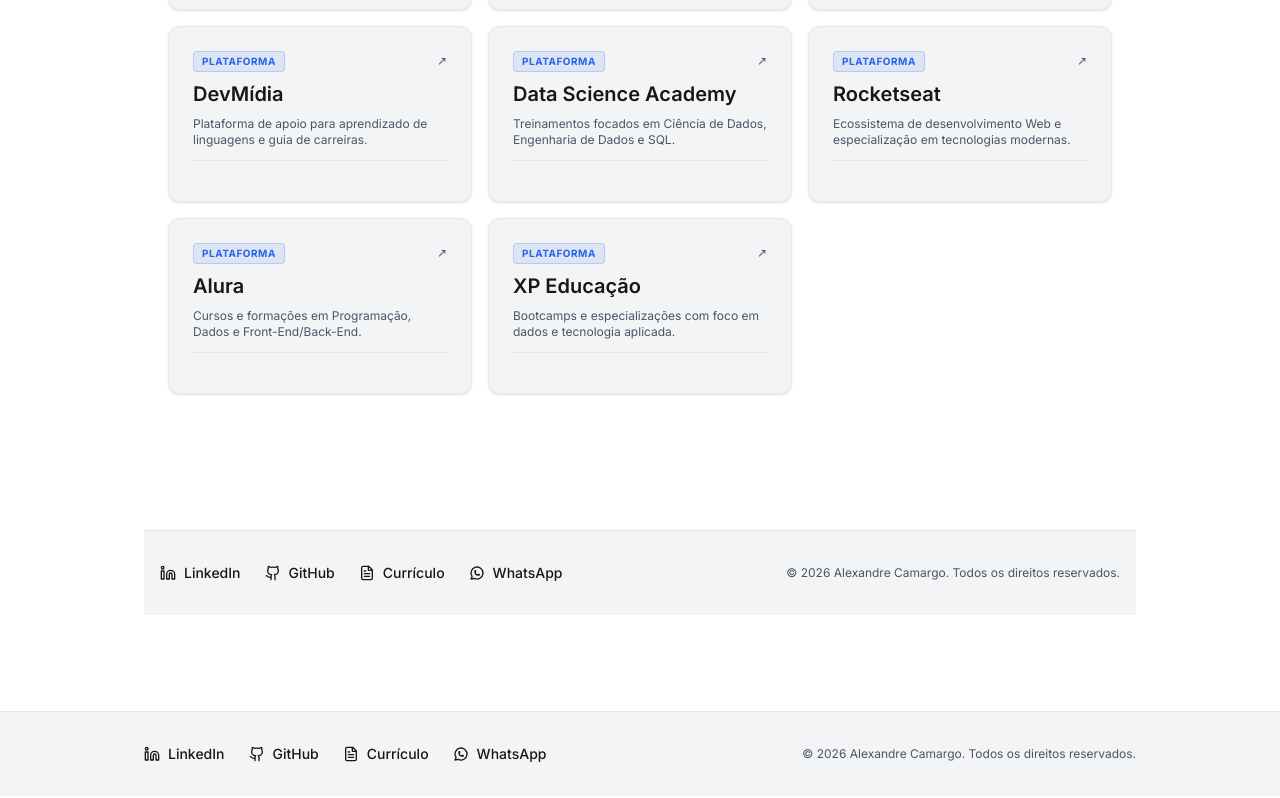
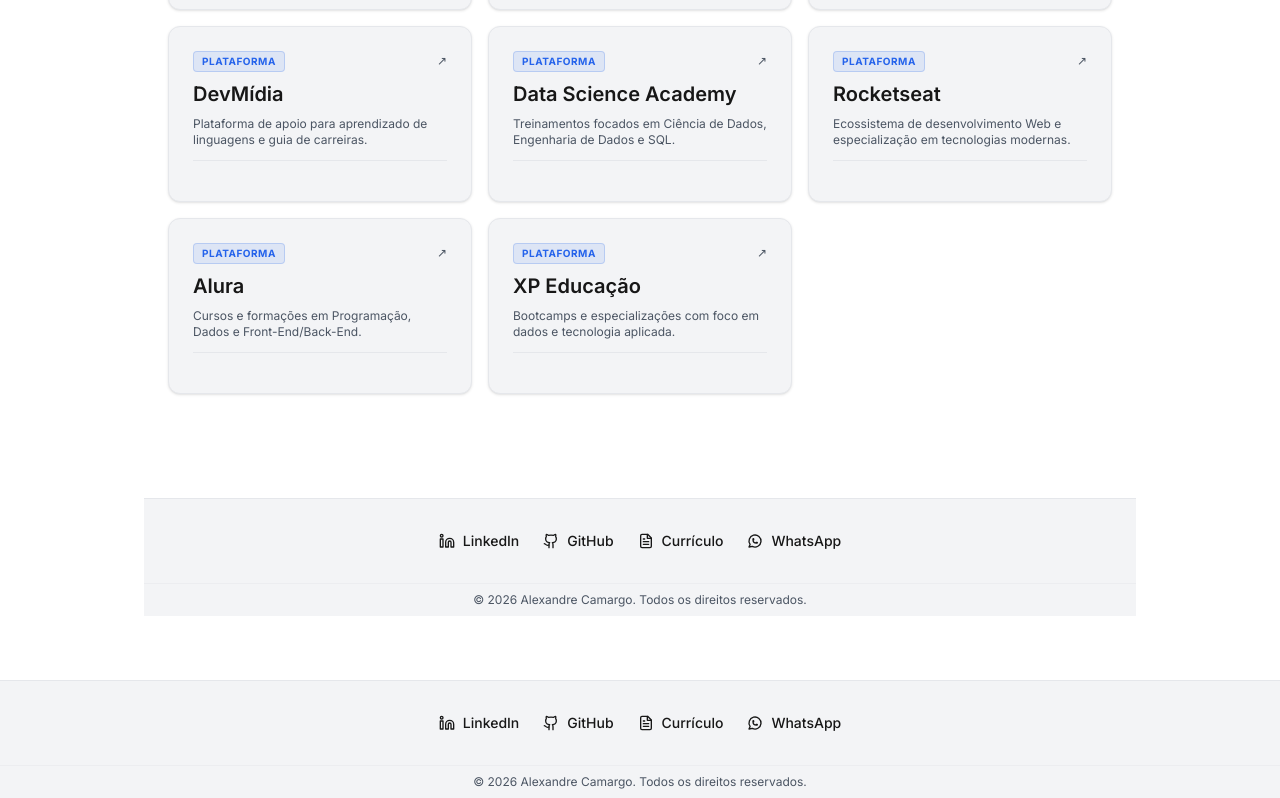
Before and after one commit to alesgc/asgc, a Next.js app: page / in a window 1280 px wide. Shown: the part 1986-2784 px from the top of the page. Built offline with nearby package versions, Linux system fonts and the light colour scheme.

Commit message:
Redimencionamento do Footer.

```diff
--- a/app/components/ui/Footer.tsx
+++ b/app/components/ui/Footer.tsx
@@ -3,9 +3,10 @@
 
 export function Footer() {
   return (
-    <footer className="w-full border-t border-border bg-surface py-8 mt-16 text-text-secondary">
-      <div className="max-w-5xl mx-auto px-4 flex flex-col sm:flex-row items-center justify-between gap-4">
-        <nav aria-label="Links Sociais" className="flex items-center gap-6 text-sm font-medium">
+    <footer className="w-full border-t border-border bg-surface mt-8 text-text-secondary">
+      {/* Seção principal dos links com a altura e respiro originais */}
+      <div className="max-w-5xl mx-auto px-4 py-8 flex flex-col sm:flex-row items-center justify-center gap-4">
+        <nav aria-label="Links Sociais" className="flex flex-wrap items-center justify-center gap-6 text-sm font-medium">
           {siteConfig.socials.map((link) => (
             <a
               key={link.id}
@@ -19,9 +20,12 @@
             </a>
           ))}
         </nav>
+      </div>
 
-        <div className="text-xs text-text-secondary">
-          © {new Date().getFullYear()} {siteConfig.author.name}. Todos os direitos reservados.
+      {/* Faixa inferior de copyright mantida compacta */}
+      <div className="border-t border-border/50 py-2 text-center text-xs text-text-secondary">
+        <div className="max-w-5xl mx-auto px-4">
+          <span>© {new Date().getFullYear()} {siteConfig.author.name}. Todos os direitos reservados.</span>
         </div>
       </div>
     </footer>
--- a/package.json
+++ b/package.json
@@ -1,5 +1,5 @@
 {
-  "name": "asdgc-web",
+  "name": "asdgc",
   "version": "0.1.0",
   "private": true,
   "scripts": {
```
Also changed, not shown: 1 other file (tests, documents, lock files or other folders).
